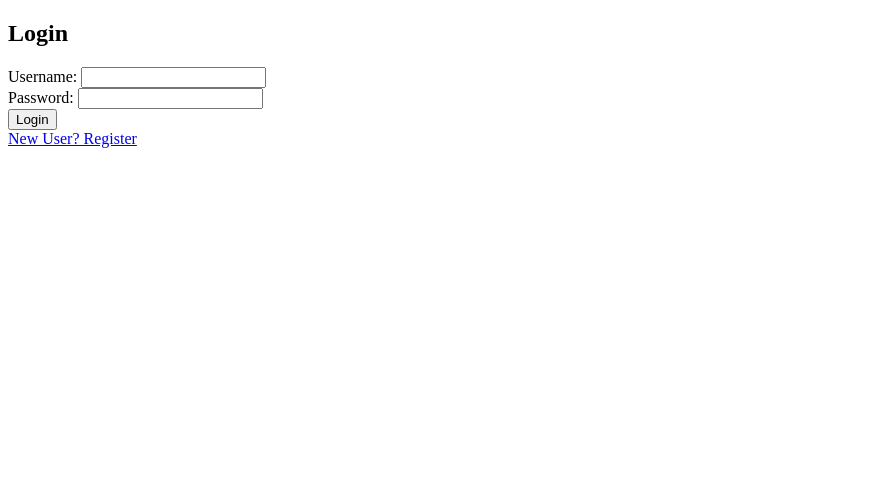
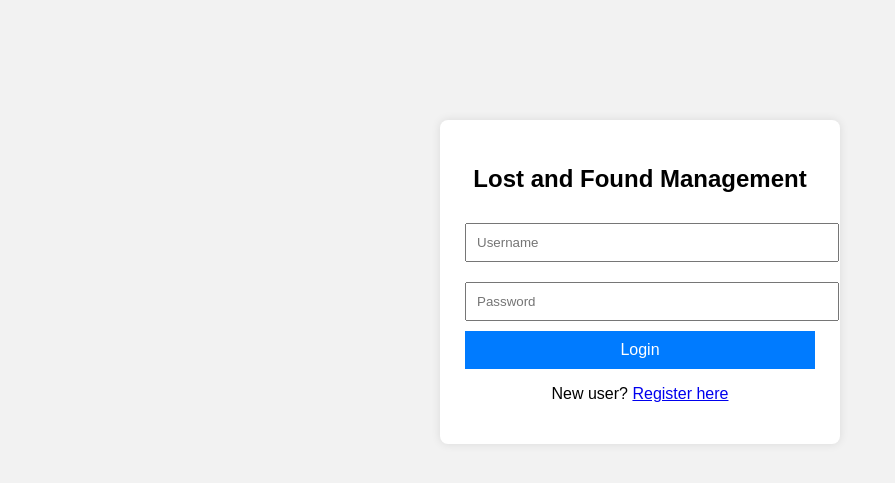
Before and after one commit to Monica52272/lost-and-found, a Flask app: page / in a window 1280 px wide. Shown: the top 483 px of the page, without its empty margins (0-895 px from the left). Run offline with Flask 3, Linux system fonts and the light colour scheme.

Commit message:
updated login and register

```diff
--- a/app.py
+++ b/app.py
@@ -5,7 +5,7 @@ import os
 app = Flask(__name__)
 app.secret_key = "lost_and_found_secret"
 
-# ---------- DATABASE PATH (RENDER SAFE) ----------
+# ---------- DATABASE PATH ----------
 BASE_DIR = os.path.dirname(os.path.abspath(__file__))
 DB_PATH = os.path.join(BASE_DIR, "database.db")
 
@@ -15,7 +15,8 @@ def get_db_connection():
     conn.row_factory = sqlite3.Row
     return conn
 
-# ---------- HOME / LOGIN PAGE ----------
+
+# ---------- LOGIN PAGE ----------
 @app.route("/", methods=["GET", "POST"])
 def login():
     if request.method == "POST":
@@ -37,12 +38,36 @@ def login():
 
     return render_template("login.html")
 
+
+# ---------- REGISTER PAGE ----------
+@app.route("/register", methods=["GET", "POST"])
+def register():
+
+    if request.method == "POST":
+        username = request.form["username"]
+        password = request.form["password"]
+
+        conn = get_db_connection()
+        conn.execute(
+            "INSERT INTO users (username, password) VALUES (?,?)",
+            (username, password)
+        )
+        conn.commit()
+        conn.close()
+
+        return redirect(url_for("login"))
+
+    return render_template("register.html")
+
+
 # ---------- DASHBOARD ----------
 @app.route("/dashboard")
 def dashboard():
     if "user" not in session:
         return redirect(url_for("login"))
+
     return render_template("dashboard.html", user=session["user"])
+
 
 # ---------- LOGOUT ----------
 @app.route("/logout")
@@ -50,7 +75,8 @@ def logout():
     session.pop("user", None)
     return redirect(url_for("login"))
 
-# ---------- RENDER IMPORTANT PART ----------
+
+# ---------- RUN APP ----------
 if __name__ == "__main__":
     port = int(os.environ.get("PORT", 5000))
     app.run(host="0.0.0.0", port=port)
--- a/templates/login.html
+++ b/templates/login.html
@@ -1,12 +1,66 @@
 <!DOCTYPE html>
 <html>
+<head>
+    <title>Login - Lost & Found</title>
+    <style>
+        body {
+            font-family: Arial;
+            background: #f2f2f2;
+        }
+        .box {
+            width: 350px;
+            margin: 120px auto;
+            padding: 25px;
+            background: white;
+            border-radius: 8px;
+            box-shadow: 0 0 10px rgba(0,0,0,0.1);
+        }
+        h2 {
+            text-align: center;
+            margin-bottom: 20px;
+        }
+        input {
+            width: 100%;
+            padding: 10px;
+            margin: 10px 0;
+        }
+        button {
+            width: 100%;
+            padding: 10px;
+            background: #007bff;
+            color: white;
+            border: none;
+            font-size: 16px;
+            cursor: pointer;
+        }
+        button:hover {
+            background: #0056b3;
+        }
+        .register {
+            text-align: center;
+            margin-top: 10px;
+        }
+    </style>
+</head>
+
 <body>
-<h2>Login</h2>
-<form method="post">
-    Username: <input name="username"><br>
-    Password: <input type="password" name="password"><br>
-    <button>Login</button>
-</form>
-<a href="/register">New User? Register</a>
+
+<div class="box">
+    <h2>Lost and Found Management</h2>
+
+    <form method="POST">
+        <input type="text" name="username" placeholder="Username" required>
+
+        <input type="password" name="password" placeholder="Password" required>
+
+        <button type="submit">Login</button>
+    </form>
+
+    <div class="register">
+        <p>New user? <a href="/register">Register here</a></p>
+    </div>
+
+</div>
+
 </body>
 </html>
--- a/templates/register.html
+++ b/templates/register.html
@@ -8,10 +8,10 @@
 
 <h2>User Registration</h2>
 
-<form method="post">
+<form method="POST" action="/register">
     <input type="text" name="username" placeholder="Username" required><br><br>
     <input type="password" name="password" placeholder="Password" required><br><br>
-    <button>Register</button>
+    <button type="submit">Register</button>
 </form>
 
 <p>Already have an account?
```
Also changed, not shown: database.db.
